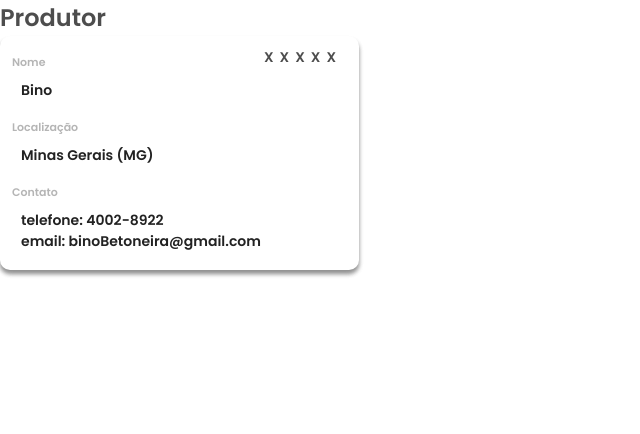
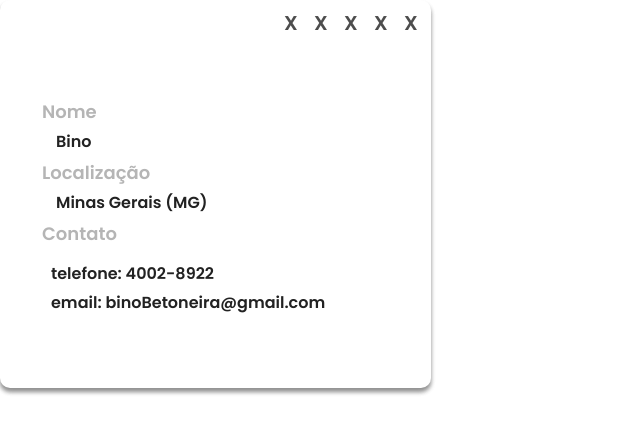
Before and after one commit to wesleydcm/iRoca, a React (Create React App) app: page / in a window 1280 px wide. Shown: the top 434 px of the page, without its empty margins (0-640 px from the left). Built offline with nearby package versions, Linux system fonts and the light colour scheme.

Commit message:
feat: finished desktop card

```diff
--- a/src/Components/Producer_Cart/desktop/index.tsx
+++ b/src/Components/Producer_Cart/desktop/index.tsx
@@ -0,0 +1,36 @@
+import { Container, Card } from "../../../styles/producer_cart_styles";
+
+const ProducerCartDesktop = () => {
+  return (
+    <Container>
+      <Card>
+        <div className="information">
+          <div className="name">
+            <h3>Nome</h3>
+            <p>Bino</p>
+          </div>
+          <div className="localization">
+            <h3>Localização</h3>
+            <p>Minas Gerais (MG)</p>
+          </div>
+          <div className="localization">
+            <h3>Contato</h3>
+            <div className="contact">
+              <p>telefone: 4002-8922</p>
+              <p>email: binoBetoneira@gmail.com</p>
+            </div>
+          </div>
+        </div>
+        <div className="image">
+          <div>X</div>
+          <div>X</div>
+          <div>X</div>
+          <div>X</div>
+          <div>X</div>
+        </div>
+      </Card>
+    </Container>
+  );
+};
+
+export default ProducerCartDesktop;
--- a/src/Components/Producer_Cart/mobile/index.tsx
+++ b/src/Components/Producer_Cart/mobile/index.tsx
@@ -1,6 +1,6 @@
 import { Container, Card } from "../../../styles/producer_cart_styles";
 
-const ProducerCart = () => {
+const ProducerCartMobile = () => {
   return (
     <Container>
       <div>Produtor</div>
@@ -34,4 +34,4 @@ const ProducerCart = () => {
   );
 };
 
-export default ProducerCart;
+export default ProducerCartMobile;
--- a/src/routes/router.tsx
+++ b/src/routes/router.tsx
@@ -1,12 +1,14 @@
 import { Route, Switch } from "react-router";
-import ProducerCart from "../Components/Producer_Cart/mobile";
+// import ProducerCartMobile from "../Components/Producer_Cart/mobile";
+import ProducerCartDesktop from "../Components/Producer_Cart/desktop";
 
 const RouterComponent = () => {
   return (
     <Switch>
       <Route exact path="/">
         {/* <div>Home</div> */}
-        <ProducerCart />
+        {/* <ProducerCartMobile /> */}
+        <ProducerCartDesktop />
       </Route>
 
       <Route exact path="/login">
--- a/src/styles/producer_cart_styles.ts
+++ b/src/styles/producer_cart_styles.ts
@@ -11,6 +11,11 @@ export const Container = styled.div`
     font-weight: 600;
     font-size: 24px;
     line-height: 36px;
+  }
+
+  @media (min-width: 900px) {
+    width: 431px;
+    height: 388px;
   }
 `;
 
@@ -66,4 +71,46 @@ export const Card = styled.div`
     margin-left: 21px;
     padding-top: 10px;
   }
+
+  @media (min-width: 900px) {
+    flex-direction: column-reverse;
+
+    .information {
+      justify-content: center;
+      margin-left: 30px;
+      margin-bottom: 20px;
+      /* background-color: greenyellow; */
+    }
+
+    .image {
+      display: flex;
+      justify-content: flex-end;
+    }
+
+    .image div {
+      font-size: 20px;
+      width: 30px;
+      padding-top: 5px;
+    }
+
+    .contact {
+      width: 385px;
+    }
+
+    .contact p {
+      padding-top: 5px;
+    }
+
+    h3 {
+      font-size: 18px;
+      line-height: 27px;
+    }
+
+    p {
+      font-size: 16px;
+      line-height: 24px;
+      padding: 5px;
+      padding-top: 5px;
+    }
+  }
 `;
```
